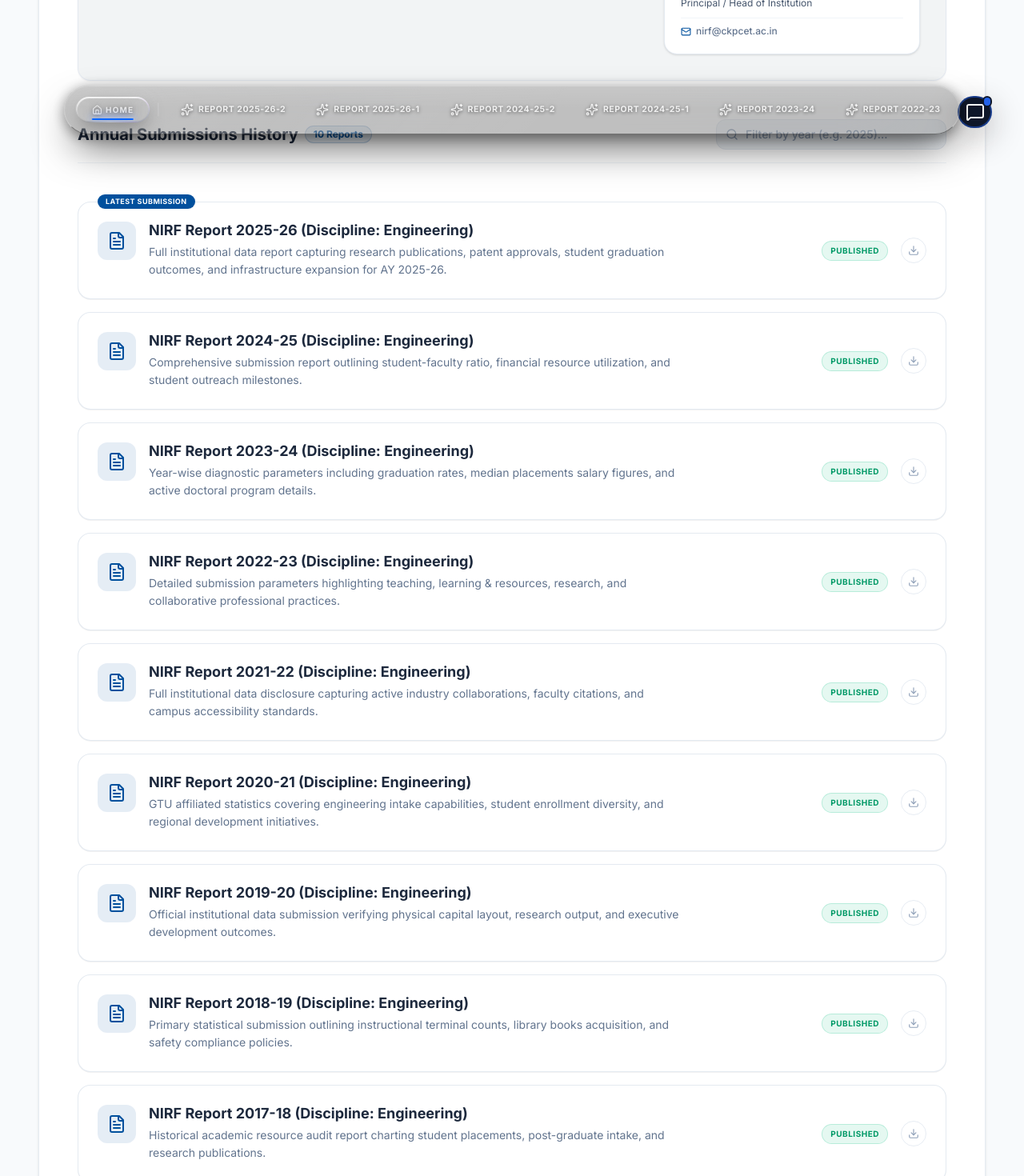
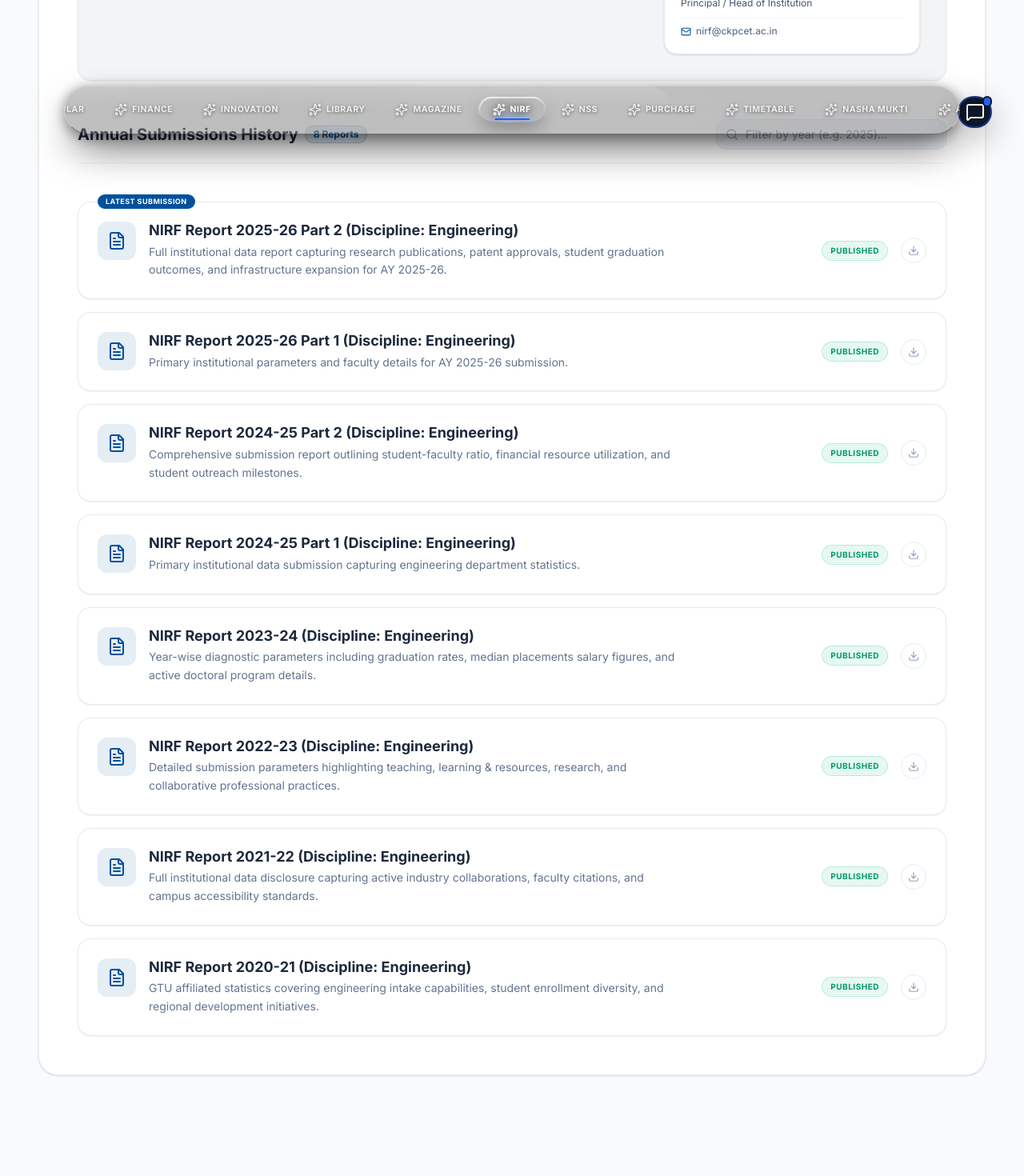
Before and after one commit to scrapings102/ckpcet, a React (Vite) app: page /about/nirf in a window 1280 px wide. Shown: the part 600-2070 px from the top of the page at 80% size. Built offline with nearby package versions, Linux system fonts and the light colour scheme; a web font is replaced by a local one.

Commit message:
feat(about): update NIRF and audit reports
Added new navigation routes for committees, affiliations, and audit reports. Updated NIRF reports with split part submissions and corrected Google Drive links for financial audit documentation.

```diff
--- a/src/components/Navbar.tsx
+++ b/src/components/Navbar.tsx
@@ -67,6 +67,11 @@
   'The Principal': 'about/principals-message',
   'Reach Us': 'about/reach-us',
   'Campus Map': 'about/campus-map',
+  'Committees': 'about/committees',
+  'Affiliations': 'about/affiliations',
+  'NIRF': 'about/nirf',
+  'NIRF Report': 'about/nirf',
+  'Audit Reports': 'about/audit-reports',
 };
 
 Object.entries(DEPT_REAL_ROUTES).forEach(([deptLabel, route]) => {
@@ -105,7 +110,7 @@
     if (label === 'Mandatory Disclosure') return 'https://drive.google.com/file/d/1PZsx5TibGQkIE7Lrv6pmGngx1zId3YqL/view';
     if (label === 'AICTE Approval') return 'about/aicte-approval';
   }
-  if (parentLabel === 'NIRF Reports' || parentLabel === 'NIRF' || (!parentLabel && (label.startsWith('Report ') || label === 'NIRF Contact Us'))) {
+  if (parentLabel === 'NIRF Reports' || parentLabel === 'NIRF' || (!parentLabel && (label.startsWith('Report ') || label === 'NIRF Contact Us' || label === 'NIRF Report'))) {
     const NIRF_DRIVE_MAP: Record<string, string> = {
       'Report 2025-26-2': 'https://drive.google.com/file/d/1jGqP64awieyf7c5B1KynL9qyn4G2jIFB/view',
       'Report 2025-26-1': 'https://drive.google.com/file/d/1hZLCgPaP3Aw1yQMMgd47Zq7QD2KEPnBI/view',
@@ -121,11 +126,14 @@
   }
   if (parentLabel === 'Audit Reports' || (!parentLabel && (label.startsWith('Financial Audit ') || label === 'Audit Reports'))) {
     const AUDIT_DRIVE_MAP: Record<string, string> = {
-      'Financial Audit 2023-24': 'https://drive.google.com/file/d/1y67R9bI8lI5I1o_2eA1m0p54lI3k3fL1/view',
-      'Financial Audit 2022-23': 'https://drive.google.com/file/d/1L2K5x7aYQ2V8uY0eA2M2p54lI3k3fL2/view',
-      'Financial Audit 2021-22': 'https://drive.google.com/file/d/1M3L6y8bZR3W9vZ1fB3N3q65mJ4l4gM3/view',
-      'Financial Audit 2020-21': 'https://drive.google.com/file/d/1N4M7z9caS4X0wA2gC4O4r76nK5m5hN4/view',
-      'Financial Audit 2019-20': 'https://drive.google.com/file/d/1O5N8a0dbT5Y1xB3hD5P5s87oL6n6iO5/view',
+      'Financial Audit 2024-25': 'https://drive.google.com/file/d/1OK3dFI2yBUxFVSVIxBRBO0jzW2DsAt-p/view?usp=sharing',
+      'Financial Audit 2023-24': 'https://drive.google.com/file/d/1upRfQLbjp9391cqT04FoBLkzShf_prf2/view?usp=sharing',
+      'Financial Audit 2022-23': 'https://drive.google.com/file/d/112tLh1ny15zaN_kbdprdQzCpTagVr4dG/view?usp=sharing',
+      'Financial Audit 2021-22': 'https://drive.google.com/file/d/1tdGHN67Y8qqxKR7tduM9V_PYuYUYObyx/view?usp=sharing',
+      'Financial Audit 2020-21': 'https://drive.google.com/file/d/1g7IaMVGn2flibEFRCrTDIy-O0AvsSfrU/view?usp=sharing',
+      'Financial Audit 2019-20': 'https://drive.google.com/file/d/11TCIH1fN8k8DvNjZsguPACvjiJXAg5jA/view?usp=sharing',
+      'Financial Audit 2018-19': 'https://drive.google.com/file/d/1dzpbqAsRSQL_sFm0qZ8YYMSRoajaoXT-/view?usp=sharing',
+      'Financial Audit 2017-18': 'https://drive.google.com/file/d/12CmjYiJyCcOqNSzKhNIdIoIDLr-3fQ3a/view?usp=sharing',
     };
     if (AUDIT_DRIVE_MAP[label]) return AUDIT_DRIVE_MAP[label];
     return 'about/audit-reports';
@@ -479,13 +487,13 @@
 const ABOUT_US_TREE: NavTreeItem[] = [
   { label: 'Institute', children: ['Profile', 'Vision And Mission', 'The Founder', 'Governing Body', 'Administrative Setup', 'Employee Service Rules', 'The Principal', 'Reach Us', 'Campus Map'] },
   { label: 'Academics', children: ['General Information', 'Programs Offered', 'Admission', 'Notice Board', 'News & Announcements', 'Course Curriculum', 'Time Tables', 'Admin Staff', 'Innovations in Teaching & Learning'] },
-  { label: 'Committees', children: ['Academic Council', 'Co-Curricular Activities', 'Finance', 'Innovation Council', 'Library', 'Magazine', 'NIRF (Committee)', 'NSS Sankul', 'Purchase/Equipment', 'Timetable', 'Nasha Mukti Hostel Committee', 'ABC ID Committee'] },
+  { label: 'Committees', children: ['Academic Council', 'Co-Curricular Activities', 'Finance', 'Innovation Council', 'Library', 'Magazine', 'NIRF', 'NSS Sankul', 'Purchase/Equipment', 'Timetable', 'Nasha Mukti Hostel Committee', 'ABC ID Committee'] },
   { label: 'Deans and Faculty In-charges' },
   { label: 'MOUs' },
   { label: 'Grants' },
   { label: 'Affiliations', children: ['Gujarat Technological University', 'AICTE Approval', 'Mandatory Disclosure'] },
-  { label: 'NIRF', children: ['Report 2025-26-2', 'Report 2025-26-1', 'Report 2024-25-2', 'Report 2024-25-1', 'Report 2023-24', 'Report 2022-23', 'Report 2021-22', 'Report 2020-21', 'NIRF Contact Us'] },
-  { label: 'Audit Reports', children: ['Financial Audit 2024-25', 'Financial Audit 2023-24', 'Financial Audit 2022-23', 'Financial Audit 2021-22', 'Financial Audit 2020-21', 'Financial Audit 2019-20', 'Financial Audit 2018-19', 'Financial Audit 2017-18'] },
+  { label: 'NIRF', children: ['NIRF Report'] },
+  { label: 'Audit Reports', children: ['Audit Reports'] },
   { label: 'Aicte Essentials', children: ['AICTE Essentials'] },
 ];
 
--- a/src/pages/about/AuditReports.tsx
+++ b/src/pages/about/AuditReports.tsx
@@ -23,7 +23,7 @@
   {
     year: "2024-25",
     title: "Financial Audit Report FY 2024-25",
-    driveUrl: "https://drive.google.com/file/d/1Frn0EO9bYzaNbEdsKgJsdsvjsKhHMLZc/view",
+    driveUrl: "https://drive.google.com/file/d/1OK3dFI2yBUxFVSVIxBRBO0jzW2DsAt-p/view?usp=sharing",
     isLatest: true,
     status: "Audited & Verified",
     description: "Fully verified financial statement, statement of accounts, income & expenditure balance sheets, and resource allocation audits for FY 2024-25."
@@ -31,49 +31,49 @@
   {
     year: "2023-24",
     title: "Financial Audit Report FY 2023-24",
-    driveUrl: "https://drive.google.com/file/d/1Frn0EO9bYzaNbEdsKgJsdsvjsKhHMLZc/view",
+    driveUrl: "https://drive.google.com/file/d/1upRfQLbjp9391cqT04FoBLkzShf_prf2/view?usp=sharing",
     status: "Audited & Verified",
     description: "Audited financial statement, income/expenditure logs, capital works audits, and salary register compliance for FY 2023-24."
   },
   {
     year: "2022-23",
     title: "Financial Audit Report FY 2022-23",
-    driveUrl: "https://drive.google.com/file/d/1Frn0EO9bYzaNbEdsKgJsdsvjsKhHMLZc/view",
+    driveUrl: "https://drive.google.com/file/d/112tLh1ny15zaN_kbdprdQzCpTagVr4dG/view?usp=sharing",
     status: "Audited & Verified",
     description: "Verified balance sheets, development fund distributions, and recurring operations statements of account."
   },
   {
     year: "2021-22",
     title: "Financial Audit Report FY 2021-22",
-    driveUrl: "https://drive.google.com/file/d/1Frn0EO9bYzaNbEdsKgJsdsvjsKhHMLZc/view",
+    driveUrl: "https://drive.google.com/file/d/1tdGHN67Y8qqxKR7tduM9V_PYuYUYObyx/view?usp=sharing",
     status: "Audited & Verified",
     description: "Comprehensive capital and operational audits verified by certified public accountants and the parent trust."
   },
   {
     year: "2020-21",
     title: "Financial Audit Report FY 2020-21",
-    driveUrl: "https://drive.google.com/file/d/1Frn0EO9bYzaNbEdsKgJsdsvjsKhHMLZc/view",
+    driveUrl: "https://drive.google.com/file/d/1g7IaMVGn2flibEFRCrTDIy-O0AvsSfrU/view?usp=sharing",
     status: "Audited & Verified",
     description: "Official financial statements, balance sheets, and statutory auditing certificates for the fiscal year 2020-21."
   },
   {
     year: "2019-20",
     title: "Financial Audit Report FY 2019-20",
-    driveUrl: "https://drive.google.com/file/d/1Frn0EO9bYzaNbEdsKgJsdsvjsKhHMLZc/view",
+    driveUrl: "https://drive.google.com/file/d/11TCIH1fN8k8DvNjZsguPACvjiJXAg5jA/view?usp=sharing",
     status: "Audited & Verified",
     description: "Audited accounts outlining capital equipment depreciation, lab procurement investments, and recurring fund registries."
   },
   {
     year: "2018-19",
     title: "Financial Audit Report FY 2018-19",
-    driveUrl: "https://drive.google.com/file/d/1Frn0EO9bYzaNbEdsKgJsdsvjsKhHMLZc/view",
+    driveUrl: "https://drive.google.com/file/d/1dzpbqAsRSQL_sFm0qZ8YYMSRoajaoXT-/view?usp=sharing",
     status: "Audited & Verified",
     description: "Year-end financial audits covering building fund additions, instructional hardware acquisitions, and library funding."
   },
   {
     year: "2017-18",
     title: "Financial Audit Report FY 2017-18",
-    driveUrl: "https://drive.google.com/file/d/1Frn0EO9bYzaNbEdsKgJsdsvjsKhHMLZc/view",
+    driveUrl: "https://drive.google.com/file/d/12CmjYiJyCcOqNSzKhNIdIoIDLr-3fQ3a/view?usp=sharing",
     status: "Audited & Verified",
     description: "Verified financial disclosures and chartered accountant certification logs for the fiscal year 2017-18."
   }
--- a/src/pages/about/Nirf.tsx
+++ b/src/pages/about/Nirf.tsx
@@ -24,75 +24,61 @@
 
 const NIRF_REPORTS: NirfReport[] = [
   {
-    year: "2025-26",
-    title: "NIRF Report 2025-26 (Discipline: Engineering)",
+    year: "2025-26 (Part 2)",
+    title: "NIRF Report 2025-26 Part 2 (Discipline: Engineering)",
     isLatest: true,
-    driveUrl: "https://drive.google.com/file/d/1UMoMPdtN1ZZpmJFIiNcKYIa7Eiw0ZZo6/view",
+    driveUrl: "https://drive.google.com/file/d/1jGqP64awieyf7c5B1KynL9qyn4G2jIFB/view",
     status: "Published",
     description: "Full institutional data report capturing research publications, patent approvals, student graduation outcomes, and infrastructure expansion for AY 2025-26."
   },
   {
-    year: "2024-25",
-    title: "NIRF Report 2024-25 (Discipline: Engineering)",
-    driveUrl: "https://drive.google.com/file/d/11TLEfSwlVGgMJJqvjA25by7QPdJoCdFp/view",
+    year: "2025-26 (Part 1)",
+    title: "NIRF Report 2025-26 Part 1 (Discipline: Engineering)",
+    driveUrl: "https://drive.google.com/file/d/1hZLCgPaP3Aw1yQMMgd47Zq7QD2KEPnBI/view",
+    status: "Published",
+    description: "Primary institutional parameters and faculty details for AY 2025-26 submission."
+  },
+  {
+    year: "2024-25 (Part 2)",
+    title: "NIRF Report 2024-25 Part 2 (Discipline: Engineering)",
+    driveUrl: "https://drive.google.com/file/d/1s34DoLGe3ndYobkMh-XP20Nt0TB1XNAl/view",
     status: "Published",
     description: "Comprehensive submission report outlining student-faculty ratio, financial resource utilization, and student outreach milestones."
   },
   {
+    year: "2024-25 (Part 1)",
+    title: "NIRF Report 2024-25 Part 1 (Discipline: Engineering)",
+    driveUrl: "https://drive.google.com/file/d/12wLD0JzxWgWjnHYQT7lG4_iNARV_Slfd/view",
+    status: "Published",
+    description: "Primary institutional data submission capturing engineering department statistics."
+  },
+  {
     year: "2023-24",
     title: "NIRF Report 2023-24 (Discipline: Engineering)",
-    driveUrl: "https://drive.google.com/file/d/1hltuEN9auCKpFlGS0_bCFTeenWLEWCbA/view",
+    driveUrl: "https://drive.google.com/file/d/1Jqx7eRyMm0oveEoO0vHTvo9TyZP3F77I/view",
     status: "Published",
     description: "Year-wise diagnostic parameters including graduation rates, median placements salary figures, and active doctoral program details."
   },
   {
     year: "2022-23",
     title: "NIRF Report 2022-23 (Discipline: Engineering)",
-    driveUrl: "https://drive.google.com/file/d/14bJUtF4XlDYmZJm3NeLmGlegGnuWB_aI/view",
+    driveUrl: "https://drive.google.com/file/d/1KA8TYTjnXbsthcHELe70u0EVjxSf9x43/view",
     status: "Published",
     description: "Detailed submission parameters highlighting teaching, learning & resources, research, and collaborative professional practices."
   },
   {
     year: "2021-22",
     title: "NIRF Report 2021-22 (Discipline: Engineering)",
-    driveUrl: "https://drive.google.com/file/d/1GguvnvfxuFj0hHyLvvHzGbRvABeQrxTB/view",
+    driveUrl: "https://drive.google.com/file/d/16VO8AjT7sRSlUfBT95zJNXlmlAClQMvY/view",
     status: "Published",
     description: "Full institutional data disclosure capturing active industry collaborations, faculty citations, and campus accessibility standards."
   },
   {
     year: "2020-21",
     title: "NIRF Report 2020-21 (Discipline: Engineering)",
-    driveUrl: "https://drive.google.com/file/d/1yJikY8rvJHi38w6rlh2Gq2QiFSzl0gPX/view",
+    driveUrl: "https://drive.google.com/file/d/1Egim4WDE47URUWNrktXrBDwCTSRkK4zV/view",
     status: "Published",
     description: "GTU affiliated statistics covering engineering intake capabilities, student enrollment diversity, and regional development initiatives."
-  },
-  {
-    year: "2019-20",
-    title: "NIRF Report 2019-20 (Discipline: Engineering)",
-    driveUrl: "https://drive.google.com/file/d/1Vzqi_bqQ7HhQC39_9zruU-ffP0gXwxet/view",
-    status: "Published",
-    description: "Official institutional data submission verifying physical capital layout, research output, and executive development outcomes."
-  },
-  {
-    year: "2018-19",
-    title: "NIRF Report 2018-19 (Discipline: Engineering)",
-    driveUrl: "https://drive.google.com/file/d/0B1N9snDSA9nIdk9Gc0Z4STR4Z3Z1dFJPMEJJaFk2VWl1Rmdj/view",
-    status: "Published",
-    description: "Primary statistical submission outlining instructional terminal counts, library books acquisition, and safety compliance policies."
-  },
-  {
-    year: "2017-18",
-    title: "NIRF Report 2017-18 (Discipline: Engineering)",
-    driveUrl: "https://drive.google.com/file/d/0B1N9snDSA9nIdDdXVlBveU51Qm9KZ0NoNHAxYnRtc2g0Tk5F/view",
-    status: "Published",
-    description: "Historical academic resource audit report charting student placements, post-graduate intake, and research publications."
-  },
-  {
-    year: "2016-17",
-    title: "NIRF Report 2016-17 (Discipline: Engineering)",
-    driveUrl: "https://drive.google.com/file/d/0B1N9snDSA9nIeUx3Q0I2eUhPcWM/view",
-    status: "Published",
-    description: "Initial ranking framework data compilation charting early campus milestones, computer terminals, and laboratory setup."
   }
 ];
 
```
